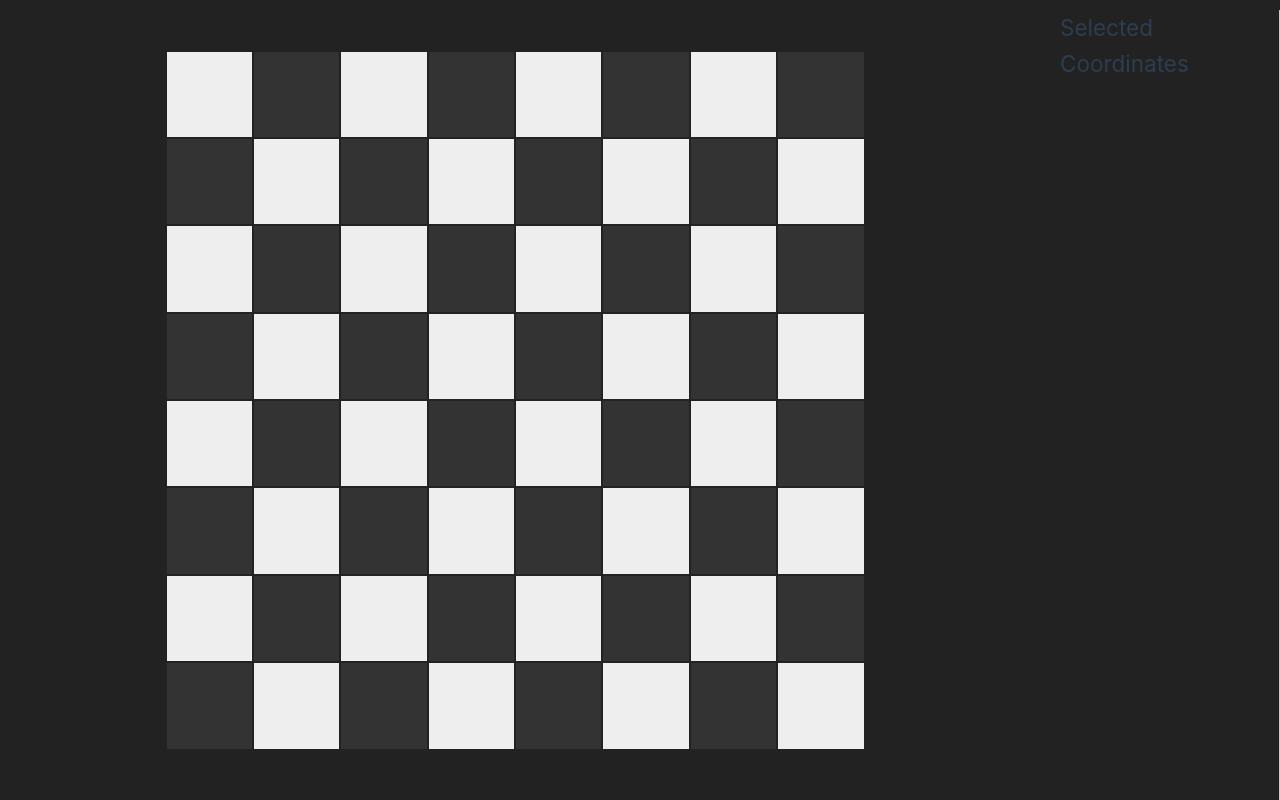
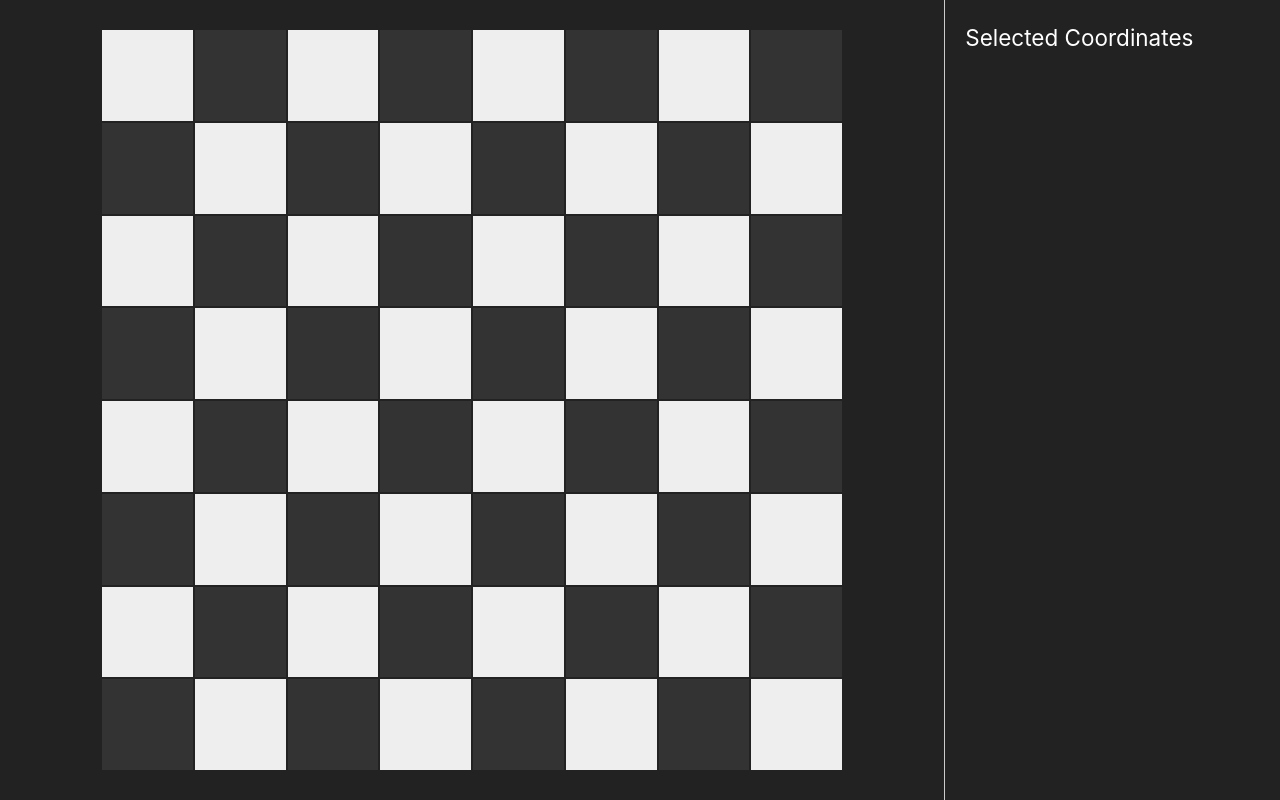
Before and after one commit to ChessCom/frontendtest, a Vue app: page / in a window 1280 px wide. Built offline with nearby package versions, Linux system fonts and the light colour scheme.

Commit message:
feat: implemented notation and polished up styling

```diff
--- a/src/App.vue
+++ b/src/App.vue
@@ -2,7 +2,7 @@
   <div class="chessboard-container">
     <MainChessboard @coordinateSelected="handleCoordinateSelection" />
   </div>
-  <div class="sidebar">
+  <div class="sidebar-container">
     <MainSidebar :coordinates="selectedCoordinates" />
   </div>
 </template>
@@ -13,7 +13,6 @@ import MainChessboard from './components/MainChessboard.vue'
 import MainSidebar from './components/MainSidebar.vue'
 import { type ChessCoordinate } from './constants/chessConstants'
 
-
 const selectedCoordinates = ref<ChessCoordinate[]>([])
 
 function handleCoordinateSelection(coordinate: ChessCoordinate) {
@@ -22,56 +21,6 @@ function handleCoordinateSelection(coordinate: ChessCoordinate) {
 </script>
 
 <style>
-:root {
-  --vt-c-white: #ffffff;
-  --vt-c-white-soft: #f8f8f8;
-  --vt-c-white-mute: #f2f2f2;
-
-  --vt-c-black: #181818;
-  --vt-c-black-soft: #222222;
-  --vt-c-black-mute: #282828;
-
-  --vt-c-indigo: #2c3e50;
-
-  --vt-c-divider-light-1: rgba(60, 60, 60, 0.29);
-  --vt-c-divider-light-2: rgba(60, 60, 60, 0.12);
-  --vt-c-divider-dark-1: rgba(84, 84, 84, 0.65);
-  --vt-c-divider-dark-2: rgba(84, 84, 84, 0.48);
-
-  --vt-c-text-light-1: var(--vt-c-indigo);
-  --vt-c-text-light-2: rgba(60, 60, 60, 0.66);
-  --vt-c-text-dark-1: var(--vt-c-white);
-  --vt-c-text-dark-2: rgba(235, 235, 235, 0.64);
-}
-
-:root {
-  --color-background: var(--vt-c-white);
-  --color-background-soft: var(--vt-c-white-soft);
-  --color-background-mute: var(--vt-c-white-mute);
-
-  --color-border: var(--vt-c-divider-light-2);
-  --color-border-hover: var(--vt-c-divider-light-1);
-
-  --color-heading: var(--vt-c-text-light-1);
-  --color-text: var(--vt-c-text-light-1);
-
-  --section-gap: 160px;
-}
-
-@media (prefers-color-scheme: dark) {
-  :root {
-    --color-background: var(--vt-c-black);
-    --color-background-soft: var(--vt-c-black-soft);
-    --color-background-mute: var(--vt-c-black-mute);
-
-    --color-border: var(--vt-c-divider-dark-2);
-    --color-border-hover: var(--vt-c-divider-dark-1);
-
-    --color-heading: var(--vt-c-text-dark-1);
-    --color-text: var(--vt-c-text-dark-2);
-  }
-}
-
 *,
 *::before,
 *::after {
@@ -81,12 +30,8 @@ function handleCoordinateSelection(coordinate: ChessCoordinate) {
 }
 
 body {
-  min-height: 100vh;
-  color: var(--color-text);
-  background: var(--color-background);
-  transition:
-    color 0.5s,
-    background-color 0.5s;
+  color: #ffffff;
+  background: #222222;
   line-height: 1.6;
   font-family:
     Inter,
@@ -108,31 +53,32 @@ body {
 }
 
 #app {
-  display: grid;
-  grid-template-columns: auto minmax(125px, 250px);
-  grid-template-rows: 1fr;
+  display: flex;
   height: 100vh;
   width: 100vw;
   background-color: #222222;
 }
 
-.sidebar {
-  grid-column: 2;
+.sidebar-container {
+  flex: 1;
   height: 100%;
-  width: 100%;
   padding-left: 10px;
   padding-top: 10px;
   overflow-y: auto;
+  min-width: 125px;
+  padding: 20px;
+  border-left: 1px solid #ccc;
+  position: relative;
 }
 
 .chessboard-container {
+  flex: 3;
   display: flex;
   justify-content: center;
   align-items: center;
   height: 100%;
-  padding: 5%;
+  padding: 30px;
   box-sizing: border-box;
-  margin: auto;
 }
 
 .chessboard {
@@ -141,19 +87,15 @@ body {
   margin: auto;
 }
 
-@media (max-width: 1000px) {
+@media (max-width: 900px) {
   #app {
-    grid-template-columns: 1fr;
-    grid-template-rows: auto 30%;
+    flex-direction: column;
   }
 
-  .chessboard-container, .sidebar {
+  .sidebar,
+  .chessboard-container {
     width: 100%;
-  }
-
-  .chessboard-container {
-    grid-row: 1;
-    grid-column: 1;
+    max-width: none;
     padding: 10px;
   }
 
@@ -163,10 +105,12 @@ body {
     aspect-ratio: 1;
   }
 
-  .sidebar {
-    grid-column: 1;
-    grid-row: 2;
-    padding: 10px;
+  .sidebar-container {
+    border-left: none;
+    border-top: 1px solid #ccc;
+    padding-top: 0;
+    padding-left: 0;
+    max-height: 30vh;
   }
 }
 </style>
--- a/src/components/MainChessboard.vue
+++ b/src/components/MainChessboard.vue
@@ -5,37 +5,50 @@
         v-for="colIndex in 8"
         :key="`col-${colIndex}`"
         class="coordinate"
-        :class="{ selectedCoordinate: isSelectedCoordinate(rowIndex as ValidRowOrColumnNumber, colIndex as ValidRowOrColumnNumber) }"
-        @click="selectCoordinate(rowIndex as ValidRowOrColumnNumber, colIndex as ValidRowOrColumnNumber)"
+        :class="{
+          selectedCoordinate: isSelectedCoordinate(
+            rowIndex as ValidRowOrColumnNumber,
+            colIndex as ValidRowOrColumnNumber
+          )
+        }"
+        @click="
+          selectCoordinate(rowIndex as ValidRowOrColumnNumber, colIndex as ValidRowOrColumnNumber)
+        "
       ></div>
     </div>
   </div>
 </template>
 
 <script setup lang="ts">
-import { defineEmits, ref } from 'vue';
-import { type ChessCoordinate, type ValidRowOrColumnNumber } from '@/constants/chessConstants';
-
+import { defineEmits, ref } from 'vue'
+import { type ChessCoordinate, type ValidRowOrColumnNumber } from '@/constants/chessConstants'
 
 const emit = defineEmits<{
-  (event: 'coordinateSelected', coordinate: ChessCoordinate): void;
-}>();
+  (event: 'coordinateSelected', coordinate: ChessCoordinate): void
+}>()
 
-const selectedCoordinates = ref<ChessCoordinate[]>([]);
+const selectedCoordinates = ref<ChessCoordinate[]>([])
 
 const selectCoordinate = (row: ValidRowOrColumnNumber, col: ValidRowOrColumnNumber) => {
-  const index = selectedCoordinates.value.findIndex(coordinate => coordinate.row === row && coordinate.col === col);
+  const index = selectedCoordinates.value.findIndex(
+    (coordinate) => coordinate.row === row && coordinate.col === col
+  )
   if (index === -1) {
-    selectedCoordinates.value.push({ row, col });
+    selectedCoordinates.value.push({ row, col })
   } else {
-    selectedCoordinates.value.splice(index, 1);
+    selectedCoordinates.value.splice(index, 1)
   }
-  emit('coordinateSelected', { row, col });
-};
+  emit('coordinateSelected', { row, col })
+}
 
-const isSelectedCoordinate = (row: ValidRowOrColumnNumber, col: ValidRowOrColumnNumber): boolean => {
-  return selectedCoordinates.value.some(coordinate => coordinate.row === row && coordinate.col === col);
-};
+const isSelectedCoordinate = (
+  row: ValidRowOrColumnNumber,
+  col: ValidRowOrColumnNumber
+): boolean => {
+  return selectedCoordinates.value.some(
+    (coordinate) => coordinate.row === row && coordinate.col === col
+  )
+}
 </script>
 
 <style scoped>
@@ -65,6 +78,6 @@ const isSelectedCoordinate = (row: ValidRowOrColumnNumber, col: ValidRowOrColumn
   background-color: #333;
 }
 .selectedCoordinate {
-  box-shadow: 0 0 8px 1px rgba(255, 255, 0, 0.6);
+  box-shadow: rgba(255, 255, 0, 0.6) 0px 0px 0px 2px, rgba(255, 255, 0, 0.6) 0px 4px 6px -1px, rgba(255, 255, 0, 0.6) 0px 1px 0px inset;
 }
 </style>
--- a/src/components/MainSidebar.vue
+++ b/src/components/MainSidebar.vue
@@ -1,33 +1,57 @@
 <template>
   <div class="sidebar">
-    <h2>Selected Coordinates</h2>
+    <h2 class="sidebar-title">Selected Coordinates</h2>
     <ul>
-      <li v-for="coordinate in coordinates" :key="`coordinate-${coordinate}`">
-        Row: {{ coordinate.row }}, Col: {{ coordinate.col }}
+      <li v-for="(coordinate, index) in coordinates" :key="`coordinate-${coordinate}`">
+        <p>{{ index + 1 }}. {{ getChessCoordinate(coordinate) }}</p>
       </li>
     </ul>
   </div>
 </template>
 
-<script lang="ts">
-import { defineComponent, type PropType } from 'vue';
-import { type ChessCoordinate } from '../constants/chessConstants';
+<script setup lang="ts">
+import { type PropType } from 'vue'
+import { type ChessCoordinate, getChessCoordinate } from '../constants/chessConstants'
 
-export default defineComponent({
-  name: 'MainSidebar',
-  props: {
-    coordinates: {
-      type: Array as PropType<ChessCoordinate[]>,
-      required: true,
-    },
-  },
-});
+defineProps({
+  coordinates: {
+    type: Array as PropType<ChessCoordinate[]>,
+    required: true
+  }
+})
+
 </script>
 
 <style scoped>
-.sidebar {
-  padding: 0px 20px;
-  border-right: 1px solid #ccc;
-  overflow-y: auto;
+
+
+.sidebar-title {
+  position: sticky;
+  top: 0;
+  background: #222222;
+  z-index: 10;
+  padding-bottom: 10px;
+}
+
+ul {
+  list-style-type: none;
+  margin: 0;
+  padding: 0;
+  padding-top: 10px;
+}
+
+li {
+  display: flex;
+  align-items: center;
+  margin-bottom: 10px;
+  border: 1px solid #e1e1e1;
+  padding: 10px;
+  border-radius: 5px;
+}
+
+p {
+  margin: 0;
+  font-weight: bold;
+  flex: 1;
 }
 </style>
```
